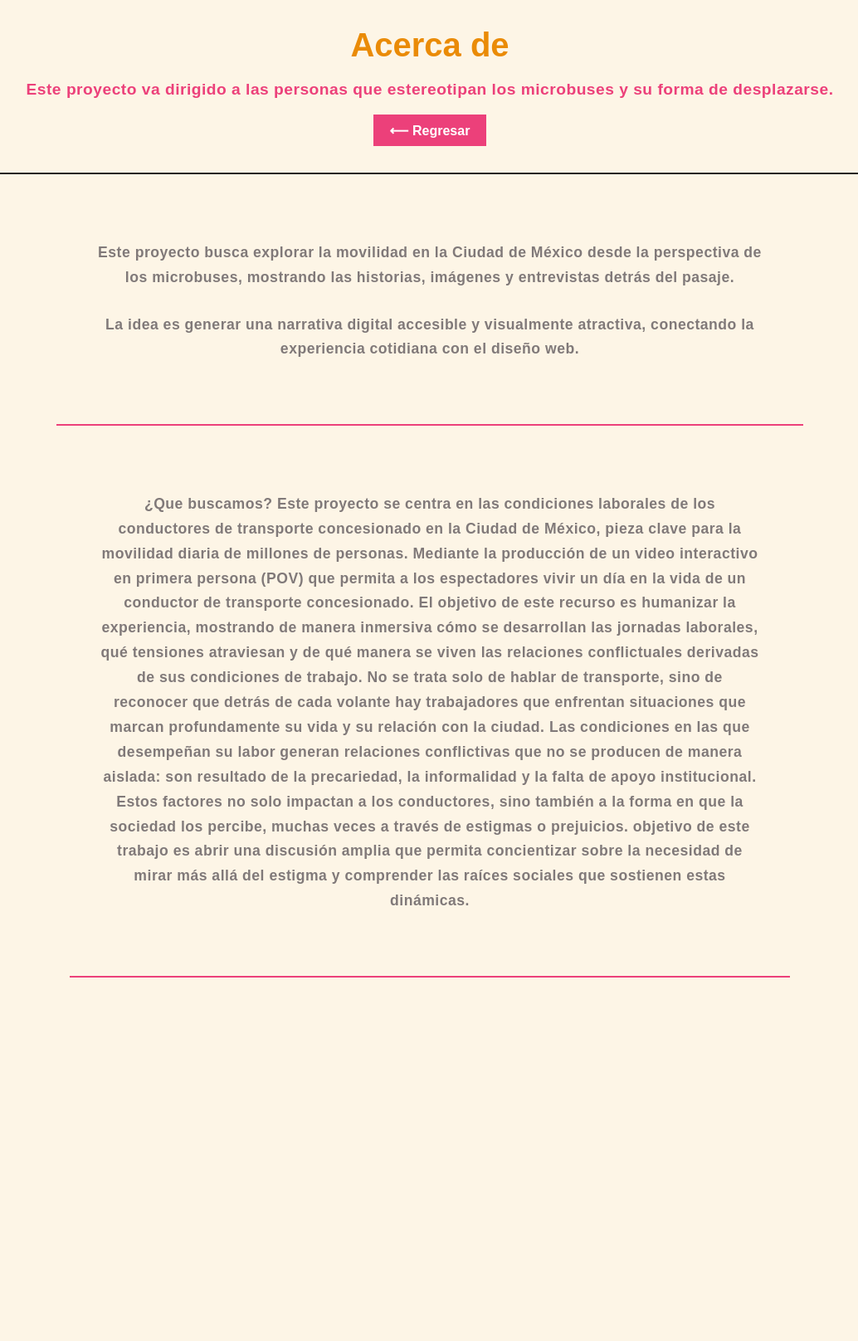
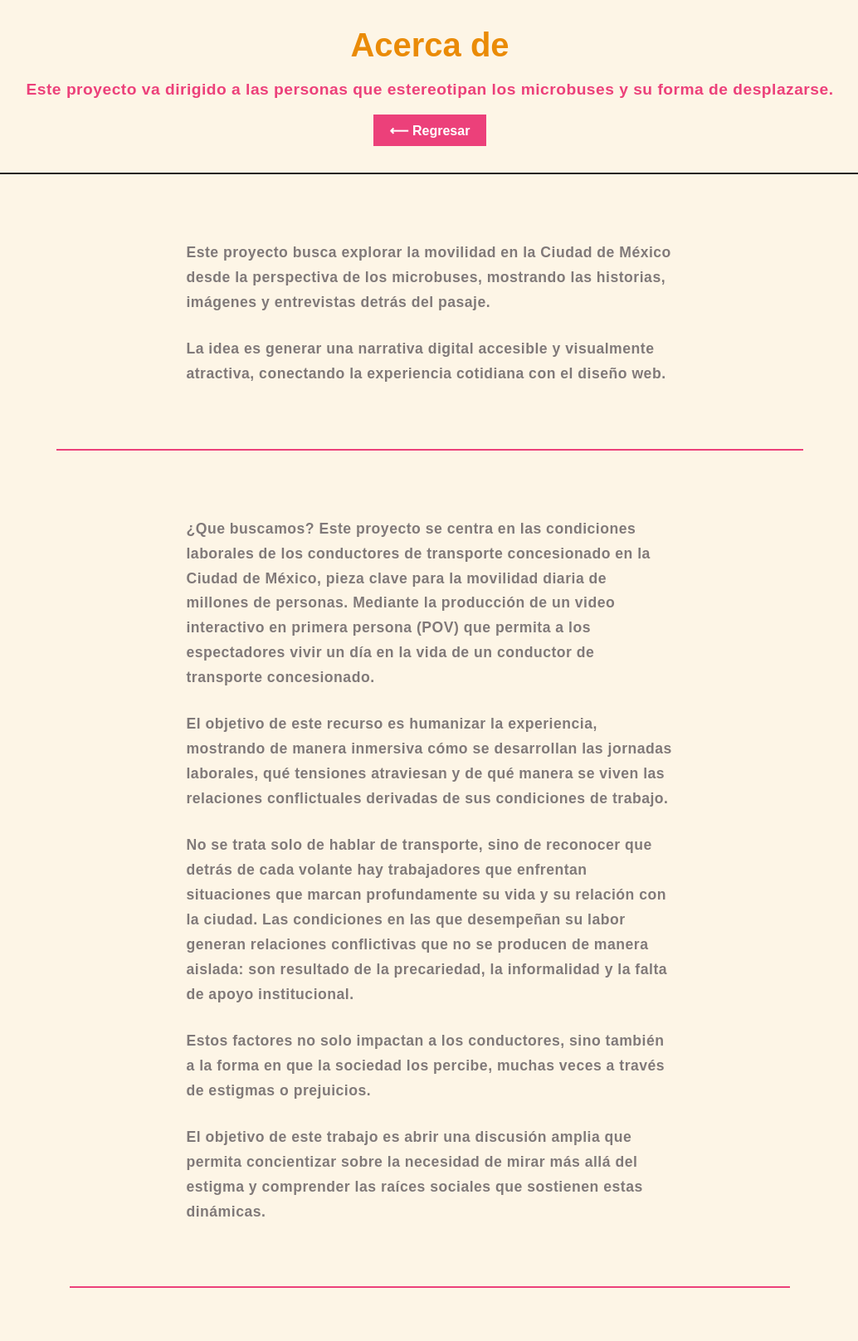
Before and after one commit to jannetmann/que.hay.detras.del.pasaje, a Jekyll site: the page acercade.html, which Jekyll copies as it is, in a window 1280 px wide. Shown: the whole page at 83% size, without its empty margins (122-1156 px from the left). Built offline with Jekyll 4.4.1, drawn with Linux system fonts in a browser that asks for light colours; some web fonts are replaced; before the commit the page ends 1242 px from its top, so only the background shows below that.

```diff
--- a/acercade.html
+++ b/acercade.html
@@ -1,6 +1,17 @@
 <!DOCTYPE html>
 <html lang="es">
 <head>
+    <meta charset="UTF-8">
+  <meta name="viewport" content="width=device-width, initial-scale=1.0">
+  <title>¿Qué hay detrás del pasaje?</title>
+    <!-- favicon -->
+  <link rel="icon" type="image/svg+xml" href="./img/favicon.svg" />
+  <!-- Open Graph Metadata -->
+  <meta property="og:title" content="¿Cuanto cuesta el pasaje?">
+  <meta property="og:description" content="Un día como conductor de microbuses en la CDMX.">
+  <meta property="og:url" content="https://jannetmann.github.io/que.hay.detras.del.pasaje/">
+  <meta property="og:type" content="website">
+  <link rel="stylesheet" href="https://use.typekit.net/ctx8xmd.css">
   <meta charset="UTF-8">
   <meta name="viewport" content="width=device-width, initial-scale=1.0">
   <title>Acerca de</title>
@@ -36,19 +47,21 @@
 concesionado en la Ciudad de México, pieza clave para la movilidad diaria de millones de
 personas. Mediante la producción de un video interactivo en primera persona (POV) que
 permita a los espectadores vivir un día en la vida de un conductor de transporte concesionado.
-El objetivo de este recurso es humanizar la experiencia, mostrando de manera inmersiva cómo
+</p>
+<p>El objetivo de este recurso es humanizar la experiencia, mostrando de manera inmersiva cómo
 se desarrollan las jornadas laborales, qué tensiones atraviesan y de qué manera se viven las
-relaciones conflictuales derivadas de sus condiciones de trabajo.
-No se trata solo de hablar de transporte, sino de reconocer que detrás de cada volante hay
+relaciones conflictuales derivadas de sus condiciones de trabajo.</p>
+</p>
+<p>No se trata solo de hablar de transporte, sino de reconocer que detrás de cada volante hay
 trabajadores que enfrentan situaciones que marcan profundamente su vida y su relación con la
 ciudad. Las condiciones en las que desempeñan su labor generan relaciones conflictivas que
 no se producen de manera aislada: son resultado de la precariedad, la informalidad y la falta
-de apoyo institucional. Estos factores no solo impactan a los conductores, sino también a la
-forma en que la sociedad los percibe, muchas veces a través de estigmas o prejuicios.
-objetivo de este trabajo es abrir una discusión amplia que permita concientizar sobre la
+de apoyo institucional.
+<p>Estos factores no solo impactan a los conductores, sino también a la
+forma en que la sociedad los percibe, muchas veces a través de estigmas o prejuicios.</p>
+<p>El objetivo de este trabajo es abrir una discusión amplia que permita concientizar sobre la
 necesidad de mirar más allá del estigma y comprender las raíces sociales que sostienen estas
 dinámicas.</p>
-
 <section>
 
     </article>
--- a/css/style.css
+++ b/css/style.css
@@ -82,6 +82,8 @@ p {
   max-width: 800px;
   margin: 0 auto 1.5em;
   color: #807979;
+  max-width: 60ch;
+  text-align: left;
 }
 
 /* Hero con imagen de fondo */
@@ -257,3 +259,31 @@ body.page-interna {
   text-shadow: none !important;
   -webkit-text-stroke: 0 !important;
 }
+
+/* Carrusel horizontal */
+.carrusel {
+  display: flex;
+  gap: 1em;
+  overflow-x: auto;             /* permite desplazamiento horizontal */
+  scroll-snap-type: x mandatory; /* "pega" cada imagen al deslizar */
+  padding: 1em 0;
+}
+
+.carrusel img {
+  flex: 0 0 auto;                /* evita que se encojan */
+  width: 300px;                  /* ancho fijo para cada imagen */
+  height: auto;
+  border: 2px solid var(--asfalto);
+  border-radius: 6px;
+  scroll-snap-align: start;      /* alinea imagenes al inicio */
+  transition: transform 0.3s ease;
+}
+
+.carrusel img:hover {
+  transform: scale(1.05);        /* efecto zoom al pasar el mouse */
+}
+
+.carrusel {
+  -webkit-overflow-scrolling: touch;
+  scroll-behavior: smooth;
+}
```
Also changed, not shown: entrevistas.html (+12 -1 lines), fotoalbum.html (+18 -3 lines), index.html (+7 -0 lines), img/img:foto1.jpg (added), img/img:foto2.jpg (added), img/img:foto4.jpg (added), 1 other file.
